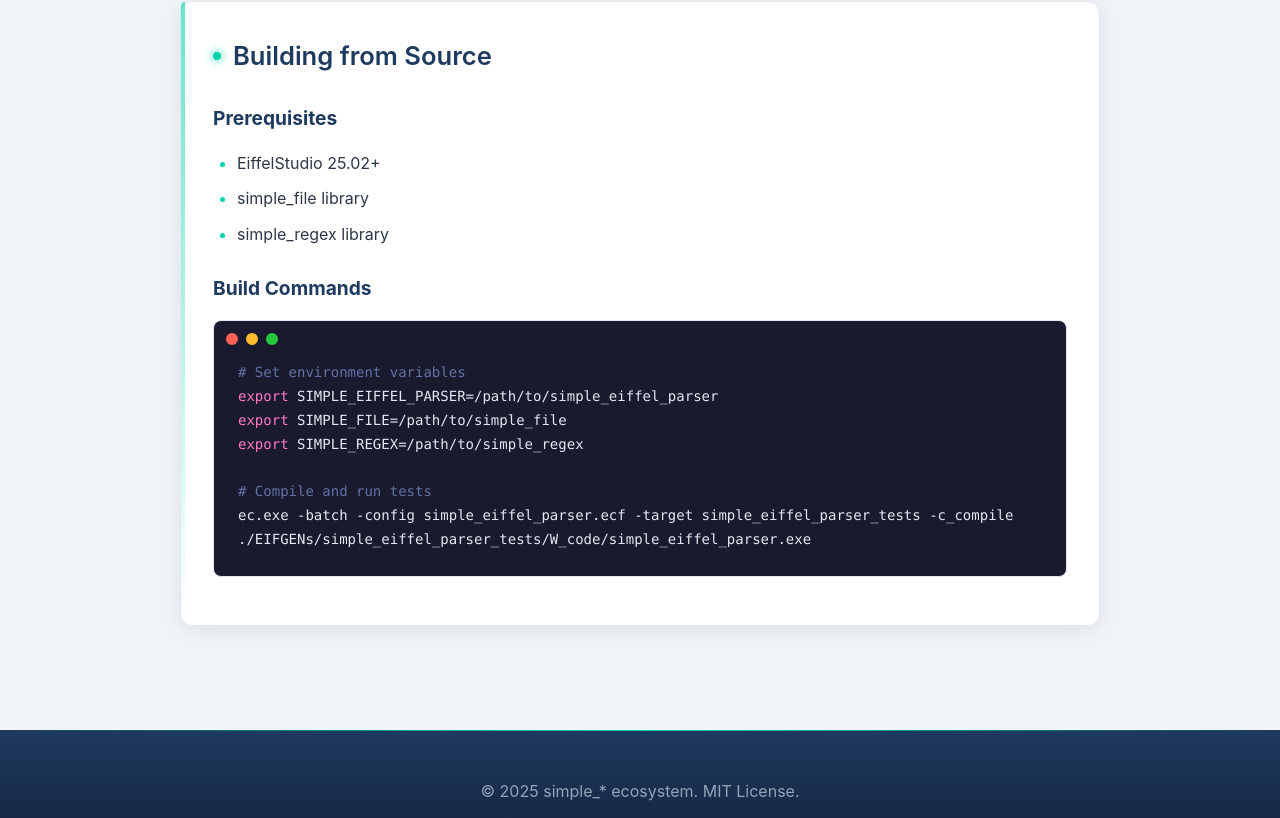
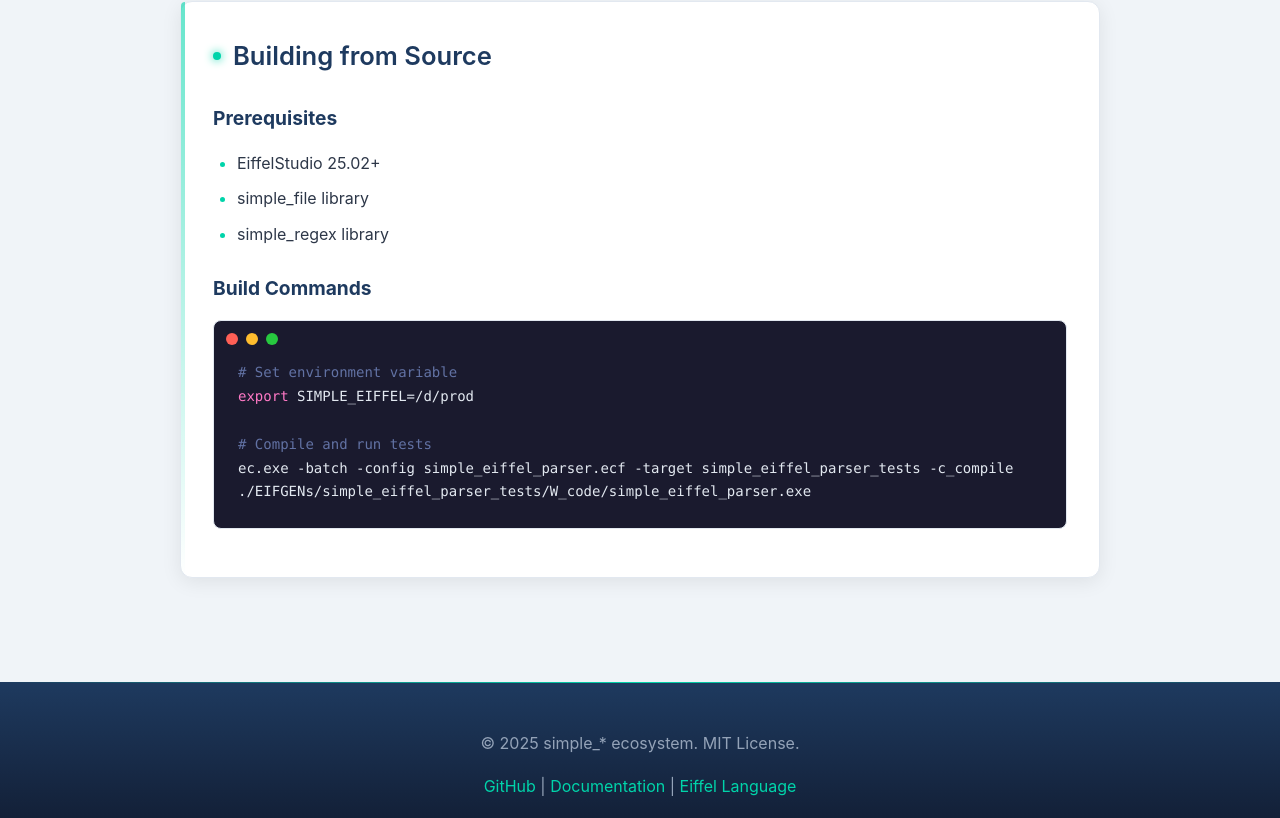
Before and after one commit to simple-eiffel/simple_eiffel_parser, a website: page docs/index.html in a window 1280 px wide. Shown: the part 3513-4331 px from the top of the page. Drawn offline with Linux system fonts and the light colour scheme.

Commit message:
docs: Update to use SIMPLE_EIFFEL ecosystem env var

```diff
--- a/docs/index.html
+++ b/docs/index.html
@@ -133,10 +133,8 @@
             </ul>
 
             <h3>Build Commands</h3>
-<pre><code><span class="comment"># Set environment variables</span>
-<span class="keyword">export</span> SIMPLE_EIFFEL_PARSER=/path/to/simple_eiffel_parser
-<span class="keyword">export</span> SIMPLE_FILE=/path/to/simple_file
-<span class="keyword">export</span> SIMPLE_REGEX=/path/to/simple_regex
+<pre><code><span class="comment"># Set environment variable</span>
+<span class="keyword">export</span> SIMPLE_EIFFEL=/d/prod
 
 <span class="comment"># Compile and run tests</span>
 ec.exe -batch -config simple_eiffel_parser.ecf -target simple_eiffel_parser_tests -c_compile
```
